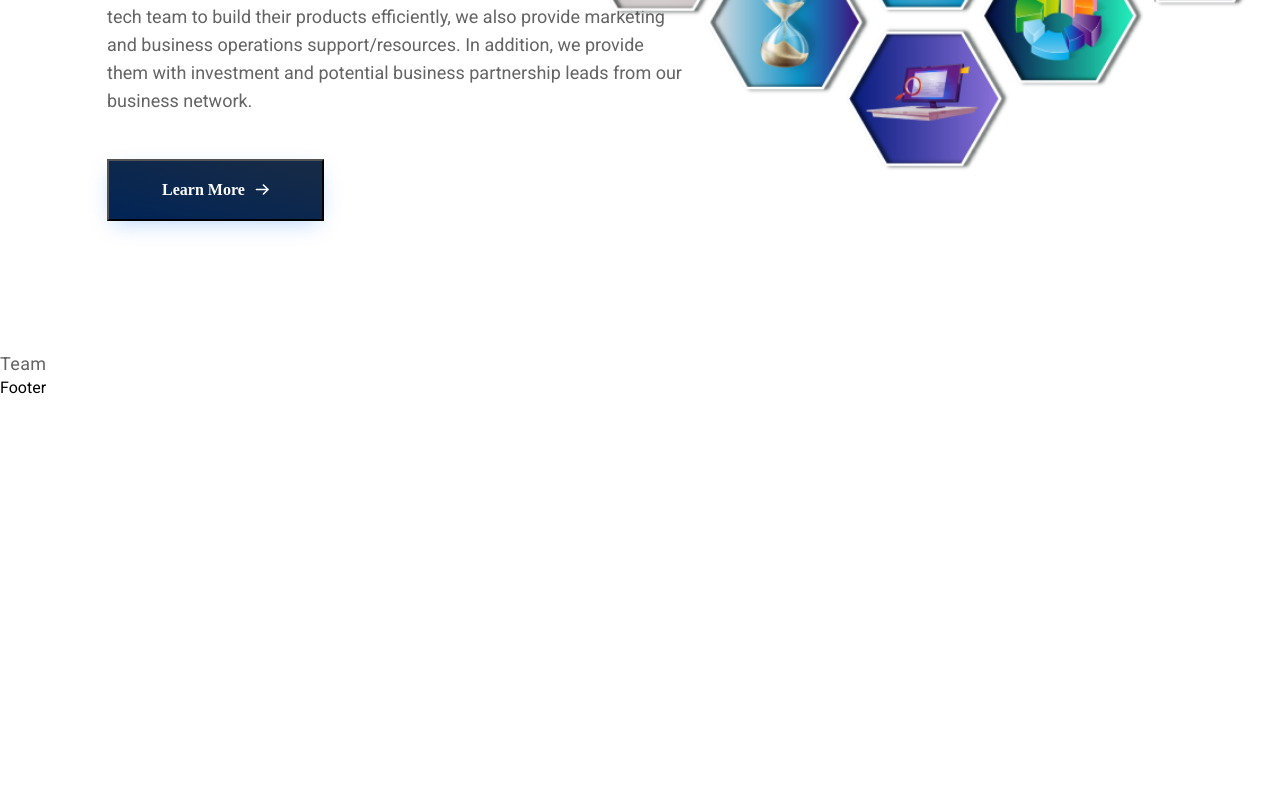
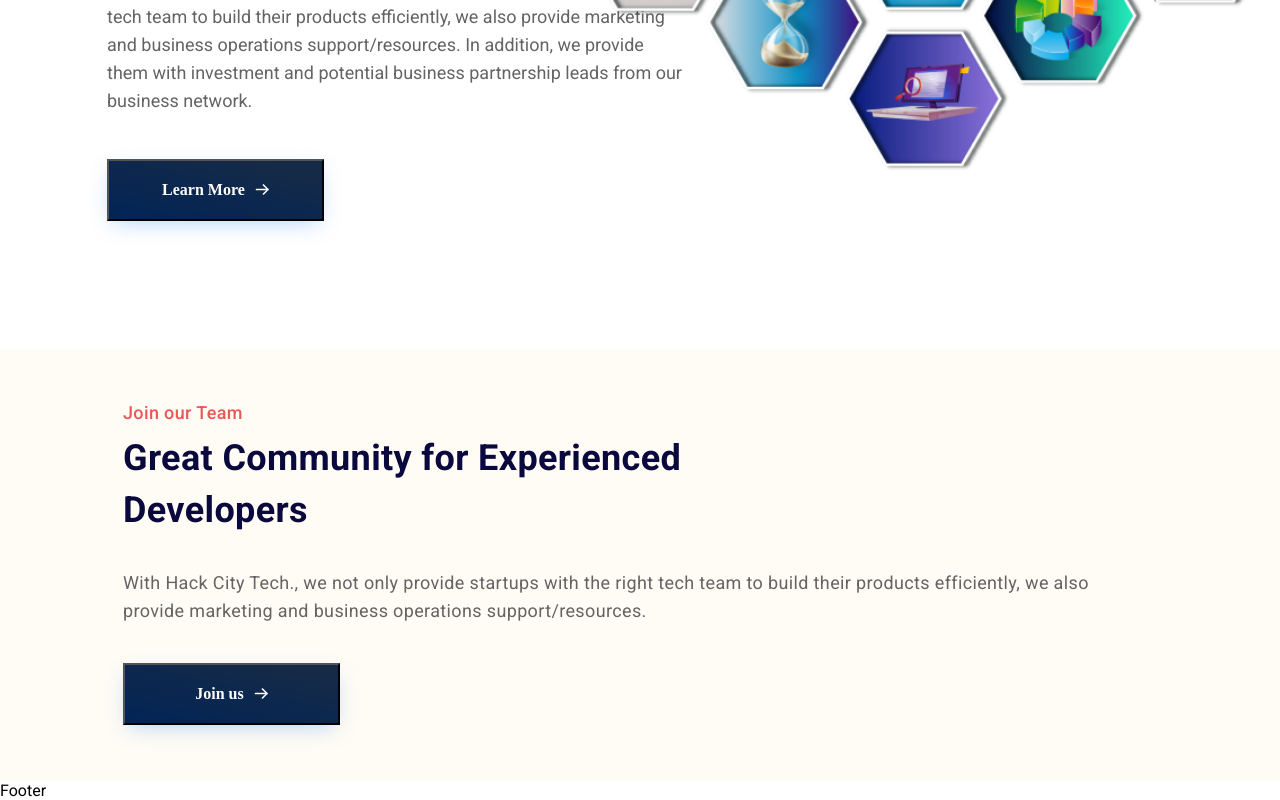
Before and after one commit to Tolulophey/Hackcity-Landing-Page, a React (Create React App) app: page / in a window 1280 px wide. Shown: the part 4158-4958 px from the top of the page. Before the commit the page ends 4555 px from the top, so only its background shows below. Built offline with nearby package versions, Linux system fonts and the light colour scheme.

Commit message:
team desktop screen done

```diff
--- a/src/components/Team/Team.js
+++ b/src/components/Team/Team.js
@@ -1,11 +1,14 @@
 import React from 'react'
+import ButtonOne from '../../reusables/ButtonOne/ButtonOne'
 import './team.css'
 
 function Team() {
   return (
     <div className='team'>
-      Team
-
+      <h2>Join our Team</h2>
+      <p className="title">Great Community for Experienced Developers</p>
+      <p>With Hack City Tech., we not only provide startups with the right tech team to build their products efficiently, we also provide marketing and business operations support/resources.</p>
+      <ButtonOne text={"Join us"}/>
     </div>
   )
 }
--- a/src/components/Team/team.css
+++ b/src/components/Team/team.css
@@ -3,4 +3,23 @@
     line-height: 28px;
     letter-spacing: 0.02em;
     color: #656464;
+    background: #FFFCF5;
+    padding: 54px 155px 56px 123px;
 }
+.team > h2{
+    font-weight: 500;
+    font-size: 18px;
+    line-height: 18px;
+    color: #EB5757;
+}
+.team > .title{
+    width: 728px;
+    font-weight: 700;
+    font-size: 36px;
+    line-height: 52px;
+    color: #0A093D;
+    margin: 10px 0 33px 0;
+}
+.team > p{
+    margin-bottom: 38px;
+}
```
